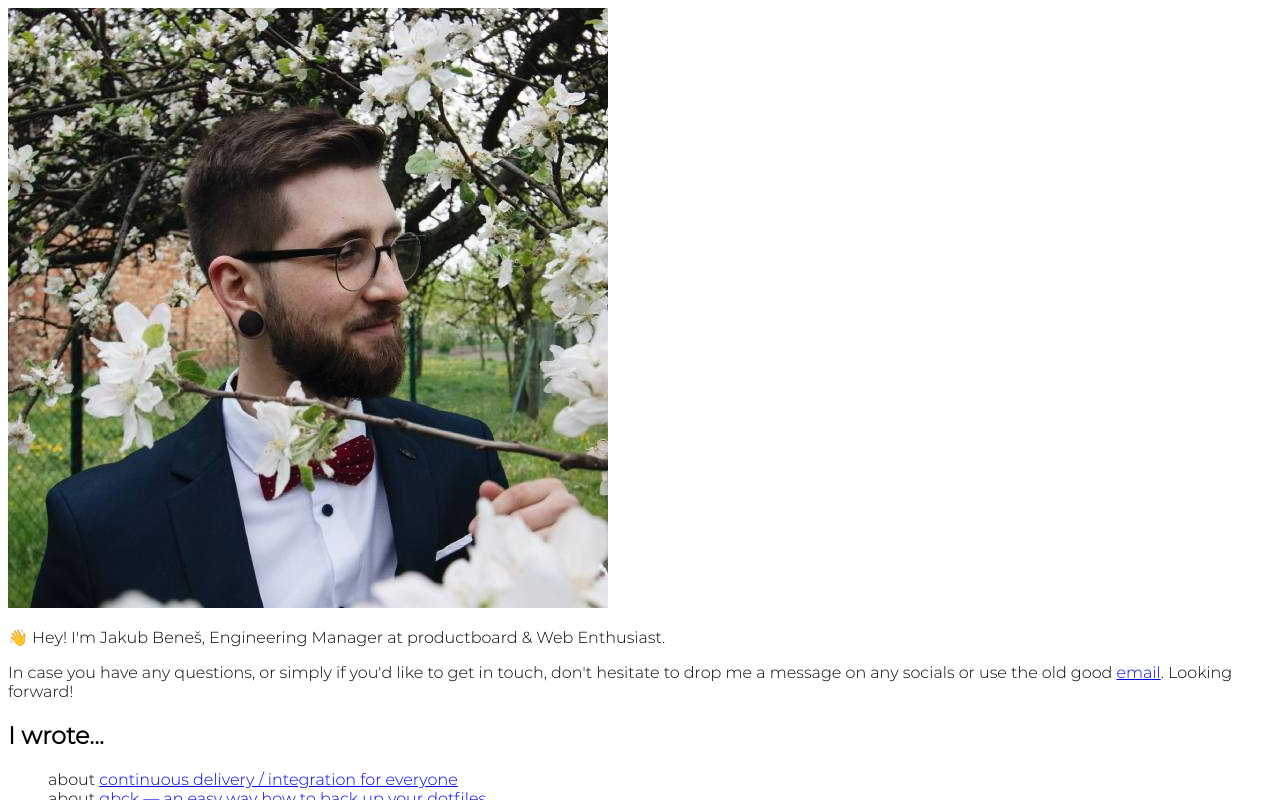
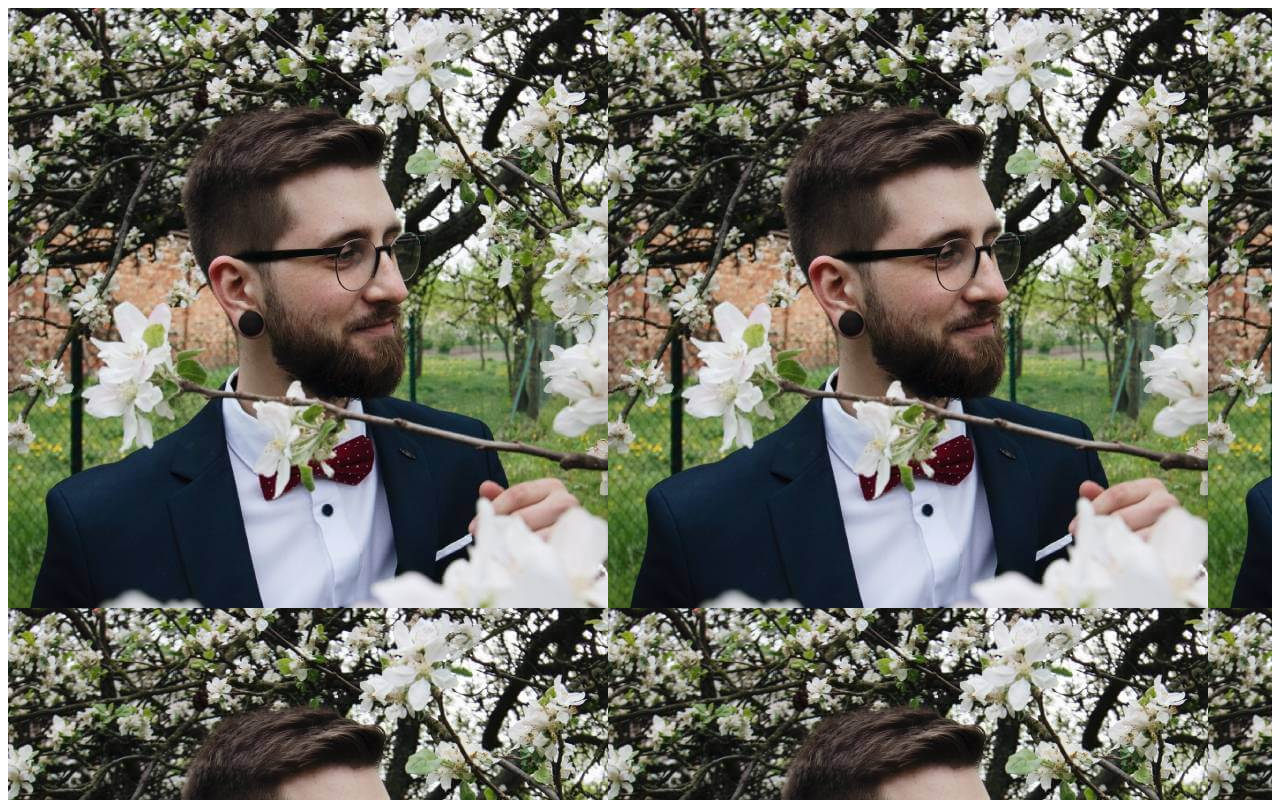
Before and after one commit to jukben/personal-web, a Next.js app: page / in a window 1280 px wide. Shown: the top 800 px of the page. Built offline with nearby package versions, Linux system fonts and the light colour scheme.

Commit message:
fix: provide better fallback for loading photo

```diff
--- a/pages/index.tsx
+++ b/pages/index.tsx
@@ -66,12 +66,14 @@ export default function Welcome() {
       <GlobalStyle />
       <h1>Jakub Beneš</h1>
       <main>
-        <img src="/me.jpg" alt="Photo of Jakub Benes" />
+        <div className="🤓">
+          <div className="photo" />
+        </div>
         <aside>
           <header>
             <p>
-              👋 Hey! I'm Jakub Beneš, Engineering Manager at productboard & Web
-              Enthusiast.
+              👋 Hey! I'm Jakub Beneš, Engineering Manager (and web enthusiast)
+              at productboard, based in Prague.
             </p>
             <p>
               In case you have any questions, or simply if you'd like to get in
@@ -98,7 +100,13 @@ export default function Welcome() {
           main {
             @apply flex-row;
           }
+        }
 
+        aside {
+          @apply flex-1;
+        }
+
+        @screen md {
           aside {
             @apply px-4;
           }
@@ -124,18 +132,30 @@ export default function Welcome() {
           }
         }
 
-        img {
-          @apply w-8/12 shadow-2xl rounded-lg;
+        .🤓 {
+          @apply w-8/12;
+        }
+
+        .photo {
+          @apply w-full shadow-2xl rounded-lg bg-contain;
+          background-image: url("/me.jpg");
+          width: 100%;
+        }
+
+        .photo:after {
+          content: "";
+          display: block;
+          padding-bottom: 100%;
         }
 
         @screen md {
-          img {
+          .🤓 {
             @apply w-4/12;
           }
         }
 
         @screen lg {
-          img {
+          .🤓 {
             @apply w-3/12;
           }
         }
```
Also changed, not shown: public/me.jpg.
